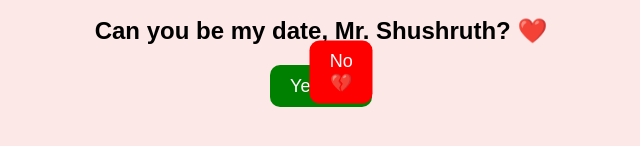
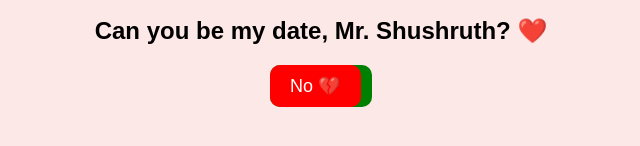
Before and after one commit to chetana1408/chets, a plain HTML site: page index.html in a window 1280 px wide. Shown: the part 396-542 px from the top of the page, without its empty margins (319-959 px from the left). Drawn offline with Linux system fonts and the light colour scheme.

Commit message:
Update index.html

```diff
--- a/index.html
+++ b/index.html
@@ -15,7 +15,6 @@
             align-items: center;
             justify-content: center;
             height: 100vh;
-            position: relative;
         }
         .bear-img {
             width: 150px;
@@ -29,8 +28,7 @@
         }
         .btn-container {
             display: flex;
-            gap: 40px;
-            position: relative;
+            gap: 20px;
         }
         .btn {
             font-size: 18px;
@@ -47,9 +45,6 @@
             background-color: red;
             color: white;
             position: absolute;
-            left: 70%;
-            top: 15%;
-            transform: translate(-50%, -50%);
         }
         .hearts {
             position: absolute;
```
